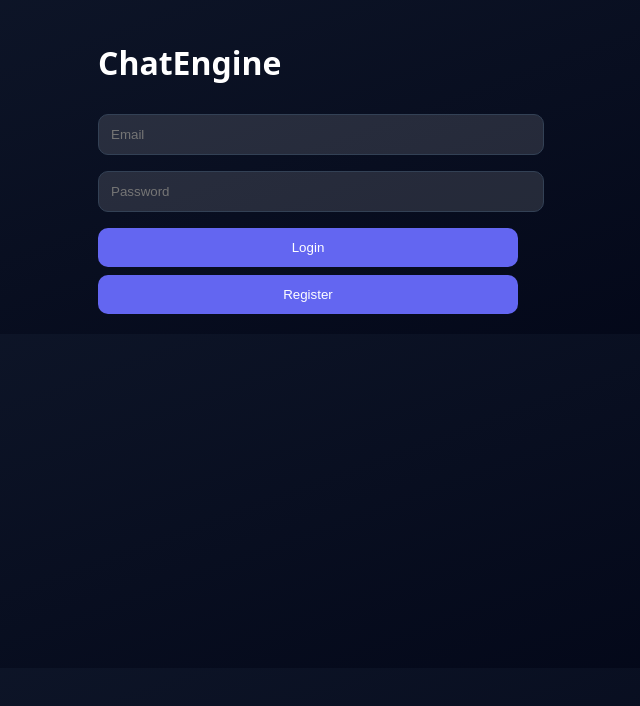
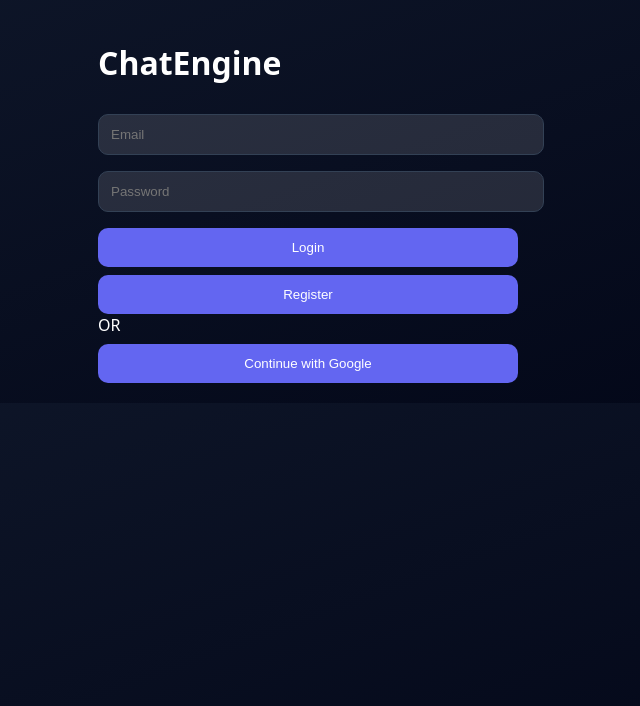
Before and after one commit to Vinay1812007/Chatengine, a Next.js app: page / in a window 1280 px wide. Shown: the top 706 px of the page, without its empty margins (332-972 px from the left). Built offline with nearby package versions, Linux system fonts and the light colour scheme; no server answers.

Commit message:
index.js

```diff
--- a/pages/index.js
+++ b/pages/index.js
@@ -2,7 +2,9 @@
 import { auth, db } from "../lib/firebase";
 import {
   signInWithEmailAndPassword,
-  createUserWithEmailAndPassword
+  createUserWithEmailAndPassword,
+  GoogleAuthProvider,
+  signInWithPopup
 } from "firebase/auth";
 import { doc, setDoc } from "firebase/firestore";
 import { useRouter } from "next/router";
@@ -12,15 +14,31 @@
   const [password, setPassword] = useState("");
   const router = useRouter();
 
-  async function login(isRegister) {
-    const res = isRegister
+  async function emailAuth(register) {
+    if (!email || !password) return alert("Enter email & password");
+
+    const res = register
       ? await createUserWithEmailAndPassword(auth, email, password)
       : await signInWithEmailAndPassword(auth, email, password);
 
     await setDoc(doc(db, "users", res.user.uid), {
       uid: res.user.uid,
-      email
-    });
+      email: res.user.email,
+      name: res.user.displayName || email.split("@")[0]
+    }, { merge: true });
+
+    router.push("/chat");
+  }
+
+  async function googleLogin() {
+    const provider = new GoogleAuthProvider();
+    const res = await signInWithPopup(auth, provider);
+
+    await setDoc(doc(db, "users", res.user.uid), {
+      uid: res.user.uid,
+      email: res.user.email,
+      name: res.user.displayName
+    }, { merge: true });
 
     router.push("/chat");
   }
@@ -29,15 +47,17 @@
     <div className="auth">
       <h1>ChatEngine</h1>
 
-      <input placeholder="Email" onChange={e => setEmail(e.target.value)} />
-      <input
-        type="password"
-        placeholder="Password"
-        onChange={e => setPassword(e.target.value)}
-      />
+      <input placeholder="Email" onChange={e=>setEmail(e.target.value)} />
+      <input type="password" placeholder="Password" onChange={e=>setPassword(e.target.value)} />
 
-      <button onClick={() => login(false)}>Login</button>
-      <button onClick={() => login(true)}>Register</button>
+      <button onClick={()=>emailAuth(false)}>Login</button>
+      <button onClick={()=>emailAuth(true)}>Register</button>
+
+      <div className="divider">OR</div>
+
+      <button className="google" onClick={googleLogin}>
+        Continue with Google
+      </button>
     </div>
   );
 }
```
